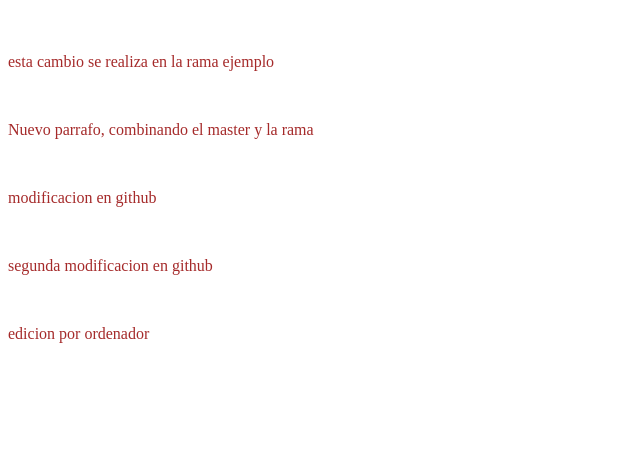
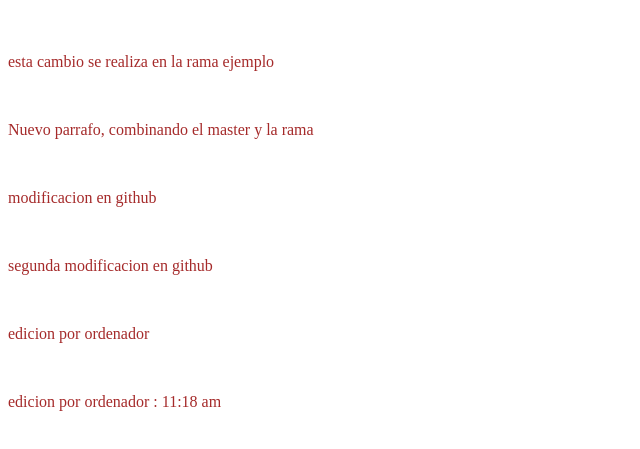
Before and after one commit to destinolunar/proyecto-git, a plain HTML site: page index.html in a window 1280 px wide. Shown: the part 159-608 px from the top of the page, without its empty margins (0-640 px from the left). Drawn offline with Linux system fonts and the light colour scheme.

Commit message:
edicion por ordenar : 11:18

```diff
--- a/index.html
+++ b/index.html
@@ -21,5 +21,7 @@
 	<p> segunda modificacion en github</p>
 	<br>
 	<p> edicion por ordenador</p>
+	<br>
+	<p> edicion por ordenador : 11:18 am</p>
 </body>
 </html>
```
